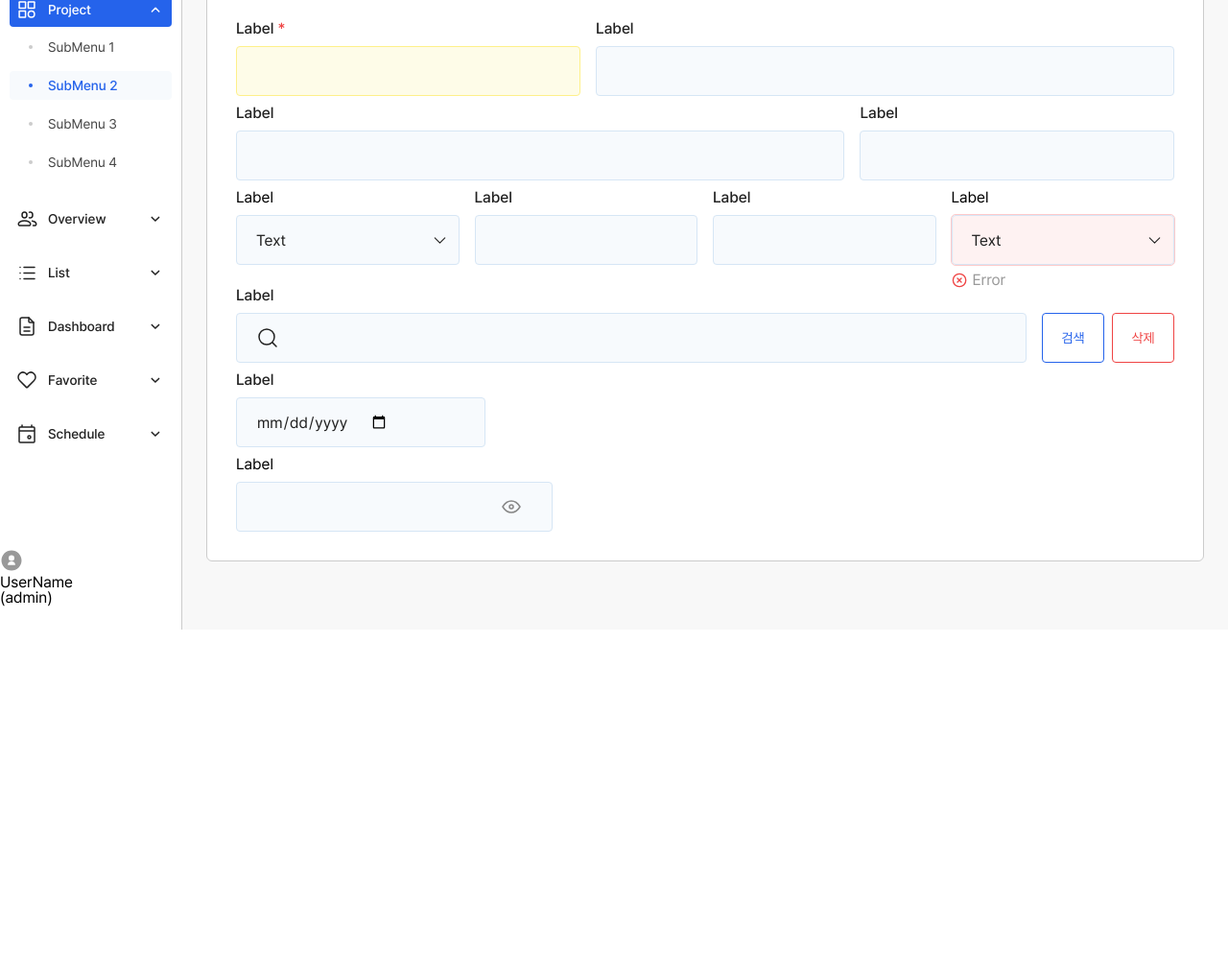
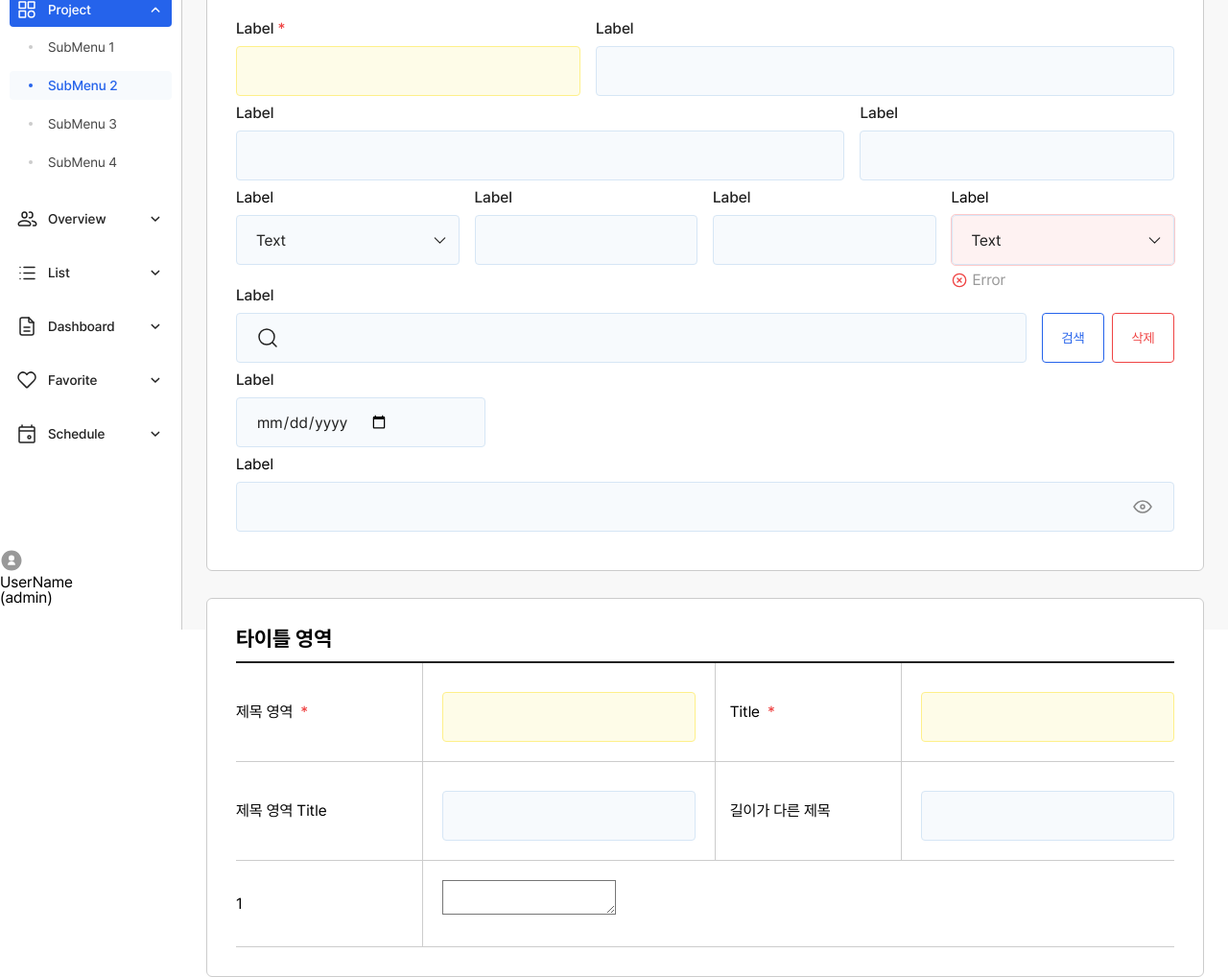
Before and after one commit to gksrlf/ThinkTree-admin, a website: page html/view.html in a window 1280 px wide. Shown: the part 144-1162 px from the top of the page at 96% size. Before the commit the page ends 800 px from the top, so only its background shows below. Drawn offline with Linux system fonts and the light colour scheme; a web font is replaced by a local one.

Commit message:
view페이지 작업중 text Area 진행중

```diff
--- a/css/_input.css
+++ b/css/_input.css
@@ -157,12 +157,14 @@ input[type="password"] {
   align-items: center;
   border-radius: 4px;
   border: solid 1px var(--field-inactive-border);
-  background: url("../img/icon/icon_login_pw_eye.svg") var(--field-inactive-bg) no-repeat 90% center;
+  background: url("../img/icon/icon_login_pw_eye.svg") var(--field-inactive-bg) no-repeat center;
+  background-position: right 20px center;
   width: 100%;
   height: 52px;
   margin-top: 10px;
   box-sizing: border-box;
   padding-left: 20px;
+  padding-right: 35px;
 }
 
 input[type="password"]:focus {
@@ -175,31 +177,3 @@ input[type="password"]:focus {
   margin-bottom: 10px;
   gap: 8px;
 }
-
-.w_40 {
-  width: 365px;
-}
-
-.w_60 {
-  width: calc(100% - 365px);
-}
-
-.w_45 {
-  width: 645px;
-}
-
-.w_55 {
-  width: calc(100% - 645px);
-}
-
-.w_quarter {
-  width: 25%;
-}
-
-.w_full {
-  width: 100%;
-}
-
-.w_260 {
-  width: 260px;
-}
--- a/css/_utils.css
+++ b/css/_utils.css
@@ -3,3 +3,43 @@
   align-items: center;
   justify-content: center;
 }
+
+.w_40 {
+  width: 365px;
+}
+
+.w_60 {
+  width: calc(100% - 365px);
+}
+
+.w_45 {
+  width: 645px;
+}
+
+.w_55 {
+  width: calc(100% - 645px);
+}
+
+.w_quarter {
+  width: 25%;
+}
+
+.w_full {
+  width: 100%;
+}
+
+.w_260 {
+  width: 260px;
+}
+
+.mb_10 {
+  margin-bottom: 10px;
+}
+
+.pb_10 {
+  padding-bottom: 10px;
+}
+
+.pl-15 {
+  padding-left: 15px;
+}
--- a/css/view.css
+++ b/css/view.css
@@ -29,3 +29,52 @@
   padding-left: 22px;
   margin-top:8px;
 }
+
+.title_form__box {
+  width: 100%;
+  background-color: var(--bg-default);
+  border: solid 1px var(--neutral-midium);
+  border-radius: 6px;
+  padding: 30px;
+  box-sizing: border-box;
+  margin-top: 28px;
+}
+
+.title_form__title {
+  font-size: 22px;
+  padding-bottom: 13px;
+}
+
+.title_form_table {
+  width: 100%;
+}
+
+.title_form_table th {
+  width: 194px;
+  font-weight: 400;
+  border-bottom: 1px solid var(--neutral-midium);
+  box-sizing: border-box;
+  vertical-align: middle;
+  text-align: left;
+}
+
+.title_form_table td {
+  width: calc(100% - 194px);
+  border: 1px solid var(--neutral-midium);
+  box-sizing: border-box;
+}
+
+.title_form_table tr:first-child {
+  border-top: 2px solid var(--neutral-default);
+  box-sizing: border-box;
+}
+
+.title_form_table td {
+  height: 90px;
+  padding: 20px;
+}
+
+.title_form_table td:last-child {
+  border-right: none;
+  padding-right: 0;
+}
--- a/html/view.html
+++ b/html/view.html
@@ -205,11 +205,61 @@
             </label>
           </div>
           <div class="input_item_box">
-            <label class="password_label">Label
+            <label class="password_label w_full pb_10">Label
               <input type="password" />
             </label>
           </div>
         </div>
+
+        <!-- title content start -->
+        <div class="title_form__box">
+          <div class="title_form_tile_box">
+            <h2 class="title_form__title">타이틀 영역</h2>
+          </div>
+          <table class="title_form_table">
+            <tr>
+              <th>제목 영역&ensp;<span class="require_sign">*</span></th>
+              <td>
+                <label class="text_label">
+                  <input class="require" type="text">
+                </label>
+              </td>
+              <th class="pl-15">Title&ensp;<span class="require_sign">*</span></th>
+              <td>
+                <label class="text_label">
+                  <input class="require" type="text">
+                </label>
+              </td>
+            </tr>
+            <tr>
+              <th>제목 영역 Title</th>
+              <td>
+                <label class="text_label">
+                  <input type="text">
+                </label>
+              </td>
+              <th class="pl-15">길이가 다른 제목</th>
+              <td>
+                <label class="text_label">
+                  <input type="text">
+                </label>
+              </td>
+            </tr>
+            <tr>
+              <th rowspan="2">1</th>
+              <td colspan="3">
+                <label class="area_label">
+                  <textarea>
+
+                  </textarea>
+                </label>
+              </td>
+            </tr>
+          </table>
+        </div>
+
+
+        <!-- title content fin   -->
       </section>
       <!-- list content fin -->
     </div>
```
